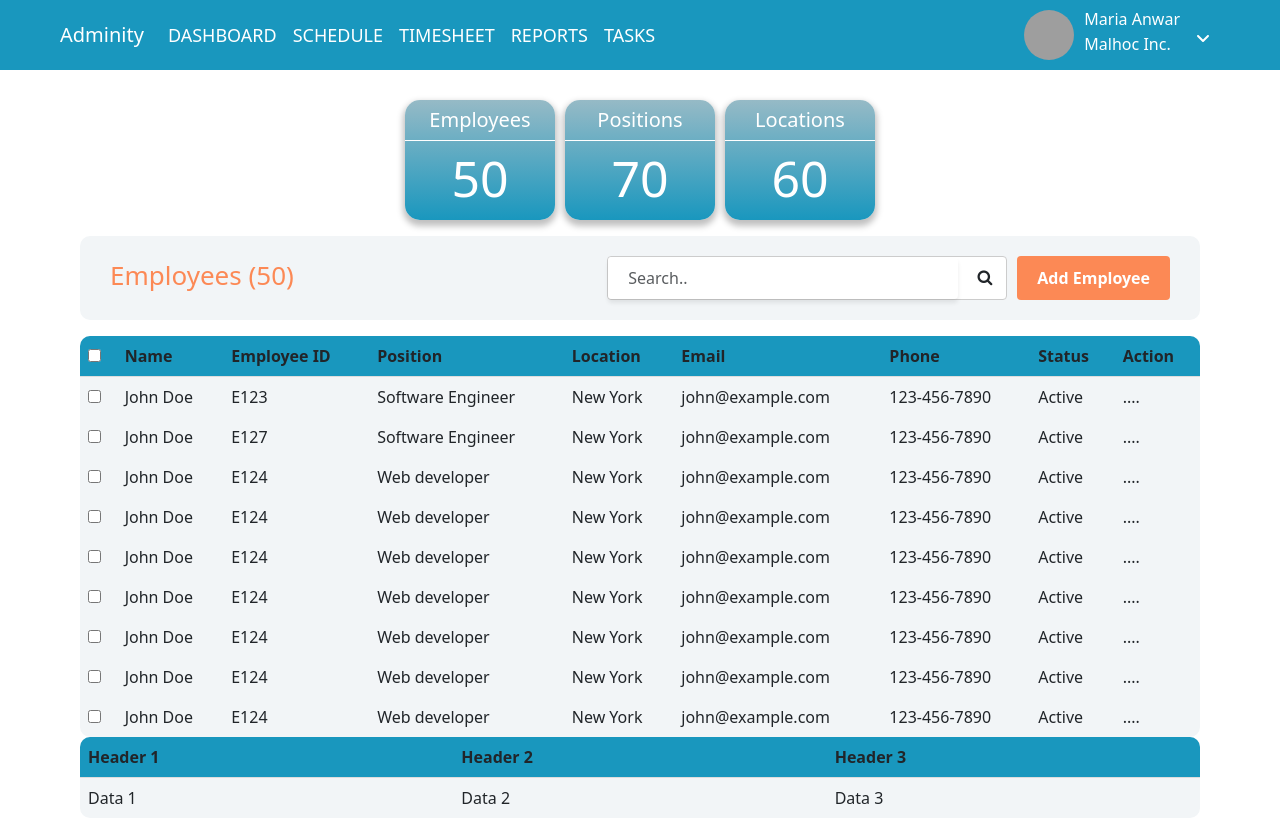
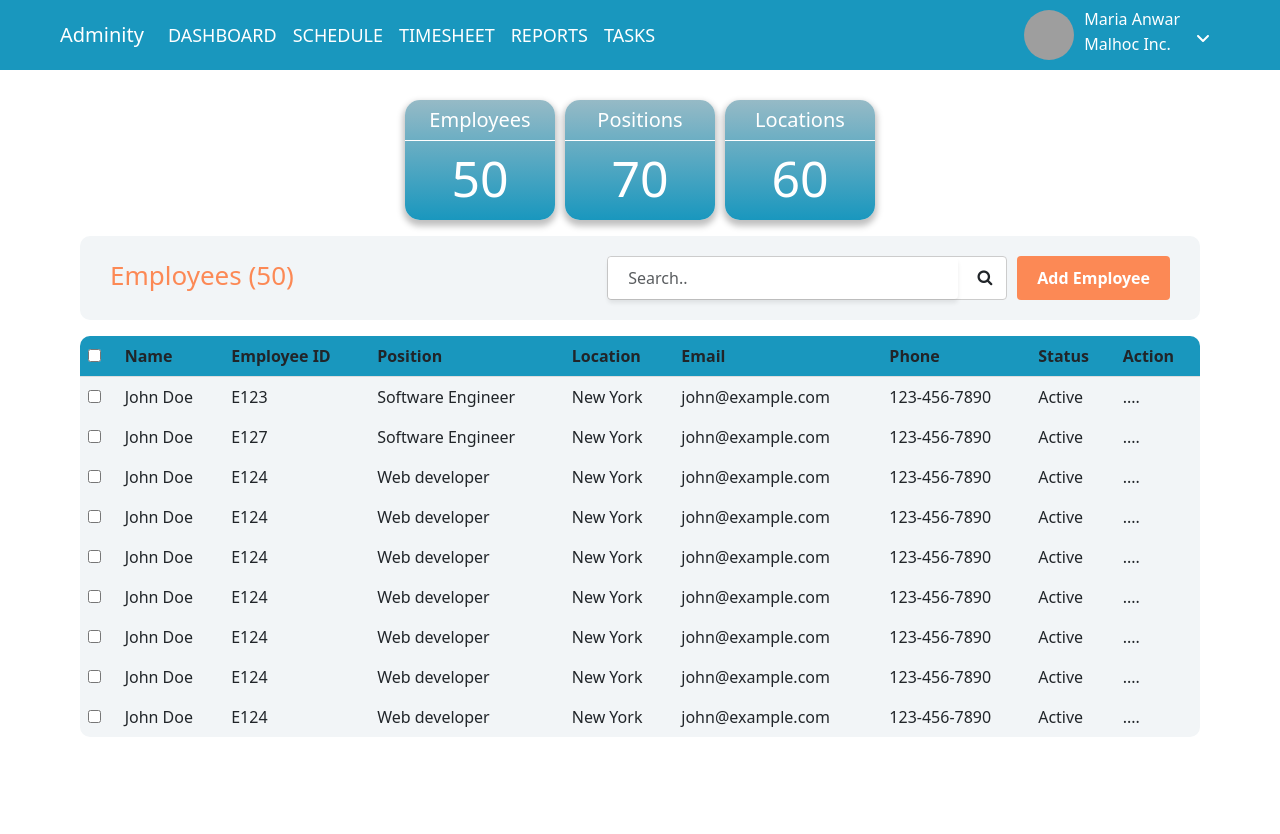
Before and after one commit to maria-anwar/adminity, a React (Create React App) app: page / in a window 1280 px wide. After the commit the page ends 800 px from the top, so only its background shows below. Built offline with nearby package versions, Linux system fonts and the light colour scheme; grey boxes are pictures that could not be loaded.

Commit message:
table updated

```diff
--- a/src/components/data-tables/EmployeeTable.js
+++ b/src/components/data-tables/EmployeeTable.js
@@ -114,7 +114,7 @@ const EmployeeTable = () => {
       />
       <section className="py-3 tableparent">
 
-          <table className="rounded-table" >
+          <table className="rounded-table pb-3" >
             <thead>
               <tr className="row-pd">
                 <th>
@@ -153,24 +153,6 @@ const EmployeeTable = () => {
               </tbody>
             ))}
           </table>
-
-        <table className="rounded-table">
-      <thead>
-        <tr>
-          <th>Header 1</th>
-          <th>Header 2</th>
-          <th>Header 3</th>
-        </tr>
-      </thead>
-      <tbody>
-        <tr>
-          <td>Data 1</td>
-          <td>Data 2</td>
-          <td>Data 3</td>
-        </tr>
-        {/* Add more rows and data as needed */}
-      </tbody>
-    </table>
       </section>
     </>
   );
```
